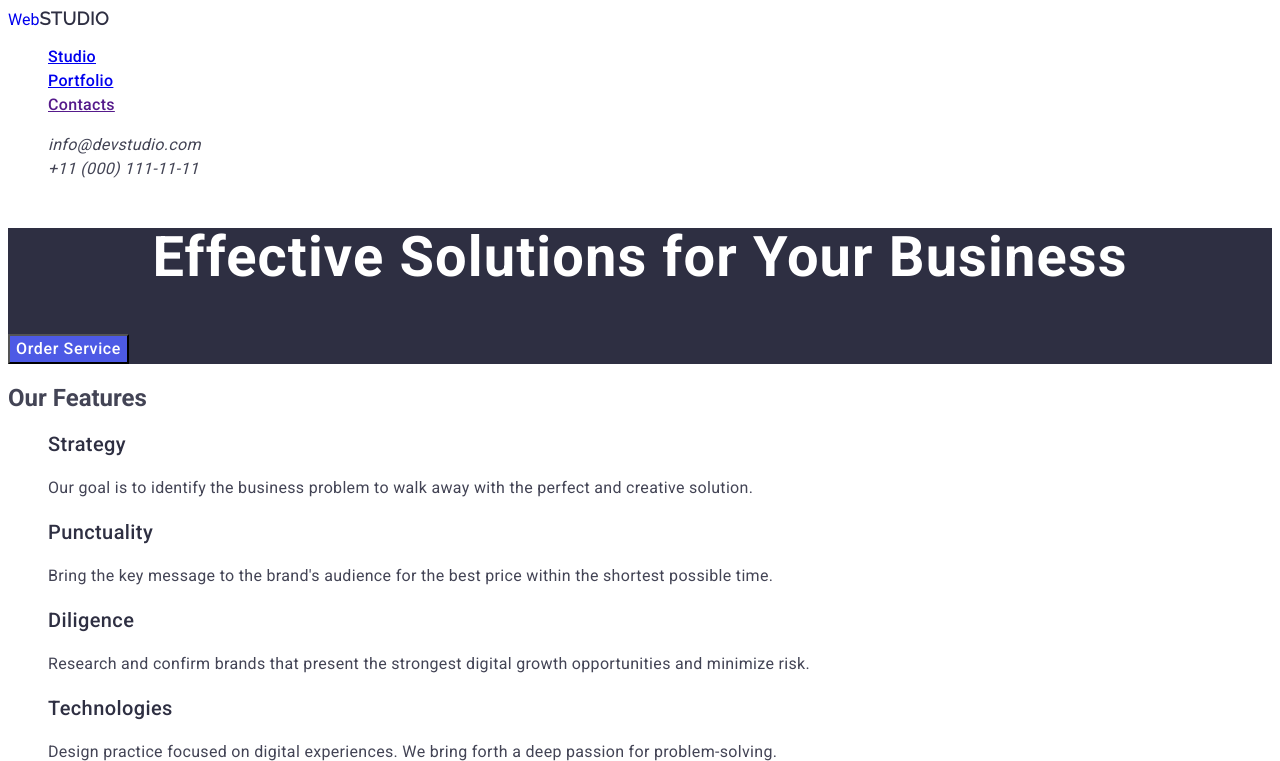
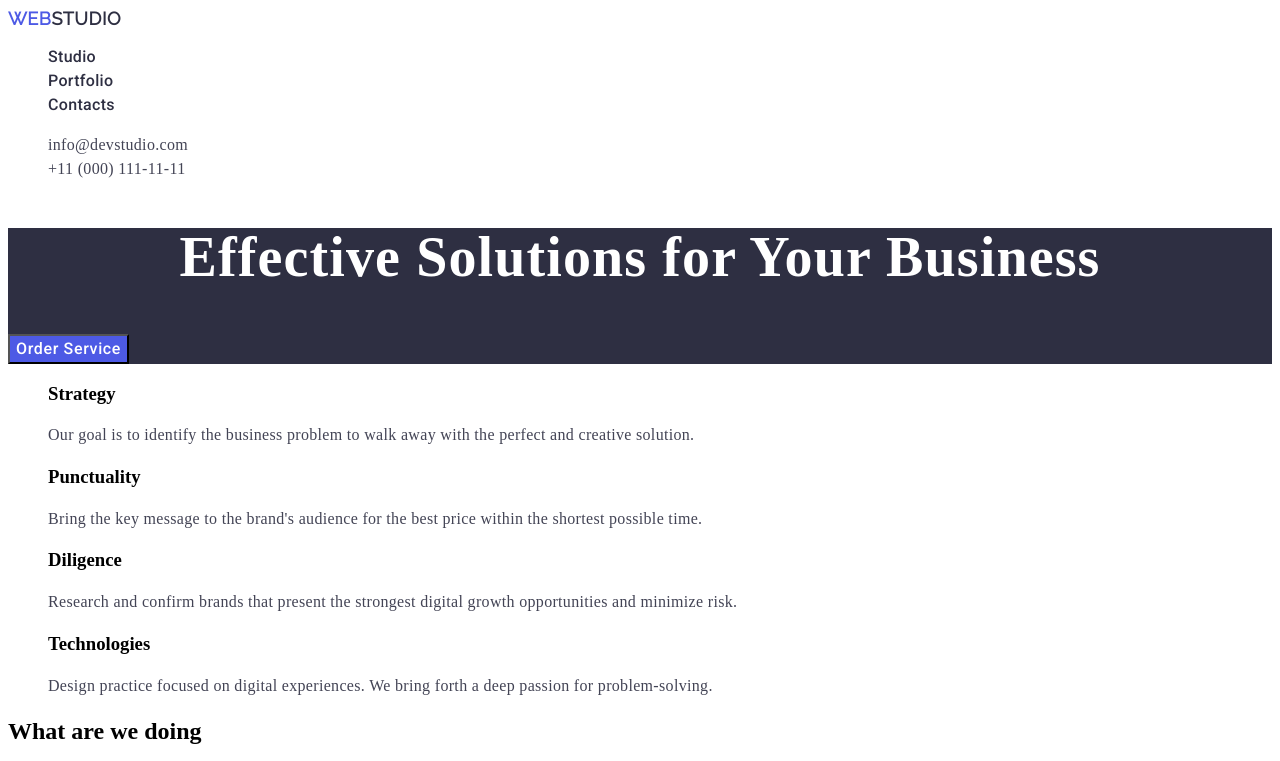
Before and after one commit to MLIHOR/goit-markup-hw-02, a plain HTML site: page index.html in a window 1280 px wide. Shown: the top 761 px of the page. Drawn offline with Linux system fonts and the light colour scheme.

Commit message:
New CSS Rules

```diff
--- /dev/null
+++ b/css/newStyles.css
@@ -0,0 +1,202 @@
+/*------------------------------------------------------- GLOBAL SETTINGS---------------------------------------------------------- */
+
+:root {
+    --navyblue: #2e2f42;
+    --white: #fff;
+    --iris: #4d5ae5;
+    --slate: #434455;
+    --ocean: #404BBF;
+    --cloud:  #F4F4FD;
+  }
+
+body{
+    body {
+        background: var(--white);
+        color: var(--slate);
+        font-family: 'Roboto', sans-serif;
+      }
+  }
+
+
+.list{
+    list-style: none;
+ }
+
+.link{
+    text-decoration: none;
+
+ }
+
+
+
+/* ---------------------------------------------------------HEADER----------------------------------------------------------------- */
+.logo-link{
+    color: var(--iris);
+    font-family: 'Raleway', sans-serif;
+    font-size: 18px;
+    font-style: normal;
+    font-weight: 800;
+    line-height: 1.17; /* 116.667% */
+    letter-spacing: 0.03em;
+    text-transform: uppercase;
+}
+.second-logo-link{
+    color: var(--navyblue);
+    font-family: 'Raleway', sans-serif;
+    font-size: 18px;
+    font-style: normal;
+    font-weight: 800;
+    line-height: 1.17; /* 116.667% */
+    letter-spacing: 0.03em;
+    text-transform: uppercase;
+}
+
+.nav-list{
+    color: var(--navyblue);
+    font-family: Roboto;
+    font-size: 16px;
+    font-style: normal;
+    font-weight: 500;
+    line-height: 1.5; /* 150% */
+    letter-spacing: 0.02em;
+}
+
+.header-list-link{
+    color: var(--navyblue);
+    font-family: Roboto;
+    font-size: 16px;
+    font-style: normal;
+    font-weight: 500;
+    line-height: 1.5; /* 150% */
+    letter-spacing: 0.02em;
+}
+.header-list-link:hover{
+    color: var(--ocean);
+}
+
+.header-list-link:focus{
+    color: var(--ocean);
+}
+
+.address-section{
+    font-style: normal;
+}
+
+.address-list-link{
+    color: var(--slate);
+    font-size: 16px;
+    font-weight: 400;
+    line-height: 1.5; /* 150% */
+    letter-spacing: 0.02em;
+}
+.address-list-link:hover{
+    color: var(--ocean);
+}
+.address-list-link:focus{
+    color: var(--ocean);
+}
+
+
+
+
+
+
+/* -----------------------------------------------------INDEX SECTION ONE---------------------------------------------------------- */
+
+.section-one{
+    background: var(--navyblue);
+}
+
+.section-one-motto{
+color: var(--white);
+text-align: center;
+font-size: 56px;
+font-weight: 700;
+line-height: 1.07; /* 107.143% */
+letter-spacing: 1.12px;
+}
+
+.section-one-button{
+background: var(--iris);
+
+color: var(--white);
+font-family: Roboto;
+font-size: 16px;
+font-style: normal;
+font-weight: 500;
+line-height: 24px; /* 150% */
+letter-spacing: 0.64px;
+}
+
+.section-one-button:hover{
+    background: var(--ocean);
+}
+
+.section-one-button:focus{
+    background: var(--ocean);
+}
+
+
+
+}
+/* ----------------------------------------------------INDEX SECTION TWO----------------------------------------------------------- */
+
+.section-two-features{
+color: var(--navyblue);
+font-size: 20px;
+font-weight: 500;
+line-height: 1.2; /* 120% */
+letter-spacing: 0.4px;
+}
+
+.section-two-paragraf{
+color: var(--slate);
+font-size: 16px;
+font-weight: 400;
+line-height: 1.5; /* 150% */
+letter-spacing: 0.32px;
+}
+
+
+
+
+
+
+
+
+
+
+
+
+
+
+
+
+
+
+
+/* -------------------------------------------------------INDEX PAGE--------------------------------------------------------------- */
+
+/* ---------------------------------------------------------FOOTER----------------------------------------------------------------- */
+.footer{
+    background: var(--navyblue);
+}
+.second-logo-footer{
+    color: var(--cloud);
+    font-family: 'Raleway', sans-serif;
+    font-size: 18px;
+    font-style: normal;
+    font-weight: 800;
+    line-height: 21px; /* 116.667% */
+    letter-spacing: 0.54px;
+    text-transform: uppercase;
+}
+.footer-descr{
+    color: var(--cloud);
+    font-family: Roboto;
+    font-size: 16px;
+    font-style: normal;
+    font-weight: 400;
+    line-height: 24px; /* 150% */
+    letter-spacing: 0.32px;
+}
--- a/css/styles.css
+++ b/css/styles.css
@@ -1,12 +1,3 @@
-/* GLOBAL GENERAL */
-:root {
-  --navyblue: #2e2f42;
-  --white: #fff;
-  --iris: #4d5ae5;
-  --slate: #434455;
-  --ocean: #404BBF;
-  --cloud:  #F4F4FD;
-}
 
 
 
--- a/index.html
+++ b/index.html
@@ -4,46 +4,51 @@
     <meta charset="UTF-8" />
     <meta name="viewport" content="width=device-width, initial-scale=1.0" />
     <title>WebStudio</title>
-    <link rel="stylesheet" href="./css/styles.css" />
+    <link rel="stylesheet" href="./css/newStyles.css" />
     <link rel="preconnect" href="https://fonts.googleapis.com">
     <link rel="preconnect" href="https://fonts.gstatic.com" crossorigin>
     <link href="https://fonts.googleapis.com/css2?family=Raleway&family=Roboto:wght@400;500;700&display=swap" rel="stylesheet">
   </head>
 
   <body>
+
+
+
     <!-- Navigation -->
     <header class="header">
-
       <nav class="header-menu">
-        <a href="./index.html" class="link" clas="navlink">Web<span class="header-menu-logo">Studio</span></a>
-        <ul class="list">
+        <a href="./index.html" class="link logo-link">Web<span class="second-logo-link">Studio</span></a>
+        <ul class="list nav-list">
           <li class="header-list-item">
-            <a href="./index.html" class="header-list-link">Studio</a>
+            <a href="./index.html" class="link header-list-link">Studio</a>
           </li>
           <li class="header-list-item">
-            <a href="./portfolio.html" class="header-list-link">Portfolio</a>
+            <a href="./portfolio.html" class="link header-list-link">Portfolio</a>
           </li>
           <li class="header-list-item">
-            <a href="" class="header-list-link">Contacts</a>
+            <a href="" class="link header-list-link">Contacts</a>
           </li>
         </ul>
       </nav>
       <!-- Contacts -->
-      <address class="address">
-        <ul class="list" class="adress-list">
+      <address class="address-section">
+        <ul class="list address-list">
           <li class="address-list-item">
-            <a href="mailto:info@devstudio.com" class="address-list-link"
+            <a href="mailto:info@devstudio.com" class="link address-list-link"
               >info@devstudio.com</a
             >
           </li>
           <li class="address-list-item">
-            <a href="tel:+110001111111" class="address-list-link"
+            <a href="tel:+110001111111" class="link address-list-link"
               >+11 (000) 111-11-11</a
             >
           </li>
         </ul>
       </address>
     </header>
+
+
+
     <!-- Main Content -->
     <main>
       <!-- Section_1 -->
@@ -54,8 +59,8 @@
 
       <!-- Section_2 -->
       <section class="section-two">
-        <h2 class="section-two-heading">Our Features</h2>
-        <ul class="list">
+        <h2 hidden class="section-two-heading">Our Features</h2>
+        <ul class="list section-two-list">
           <li class="section-two-item">
             <h3 class="section-two-features">Strategy</h3>
             <p class="section-two-paragraf">
@@ -140,7 +145,7 @@
     </main>
     <!-- Footer -->
     <footer class="footer">
-      <a href="./index.html" class="link">Web<span class="footer-menu-logo">Studio</span></a>
+      <a href="./index.html" class="link logo-link">Web<span class="second-logo-footer">Studio</span></a>
       <p class="footer-descr">
         Increase the flow of customers and sales for your business with digital
         marketing & growth solutions.
```
Also changed, not shown: portfolio.html (+12 -11 lines).
